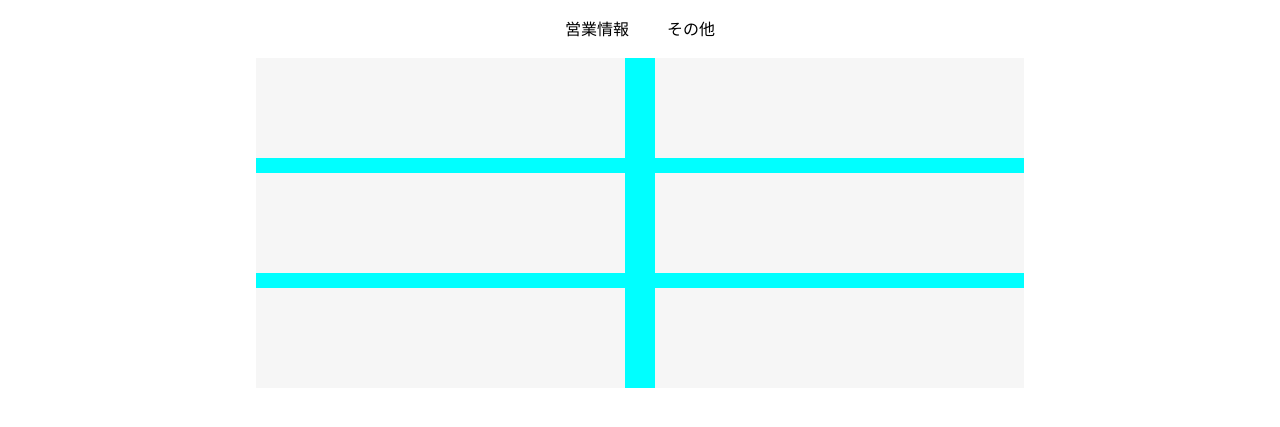
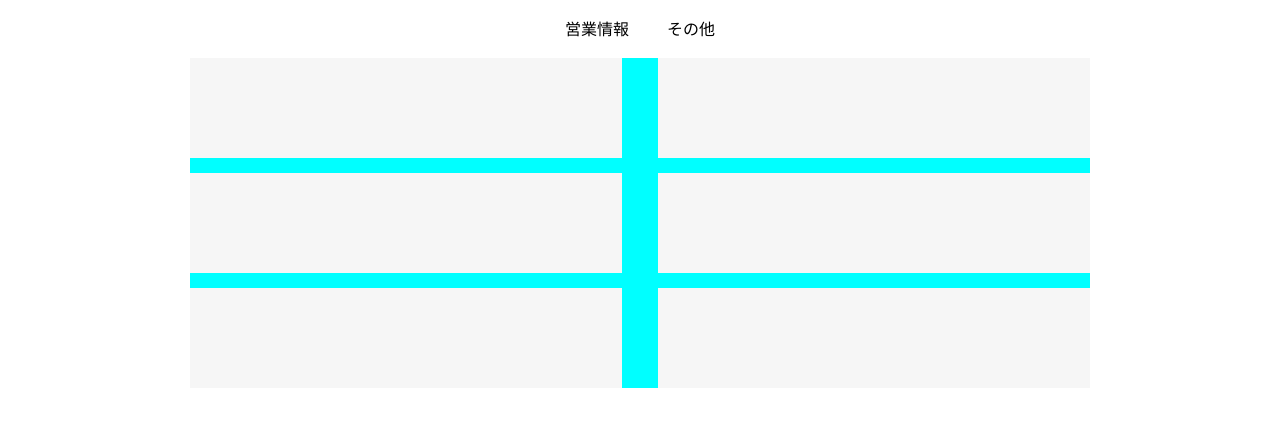
Before and after one commit to tacccccc21/spa-site, a plain HTML site: page index.html in a window 1280 px wide. Shown: the part 3894-4321 px from the top of the page. Drawn offline with Linux system fonts and the light colour scheme.

Commit message:
Update style.css

```diff
--- a/style.css
+++ b/style.css
@@ -209,6 +209,8 @@ li:nth-child(even){
   font-weight: lighter;
 }
 
+/* お知らせ */
+
 .infomation-wrapper{
 
   height: 600px;
@@ -227,7 +229,7 @@ li:nth-child(even){
 }
 
 .sales{
-  width: 60%;
+  width: 900px;
   background-color: aqua;
   height: 330px;
   margin: 15px auto 0;
```
